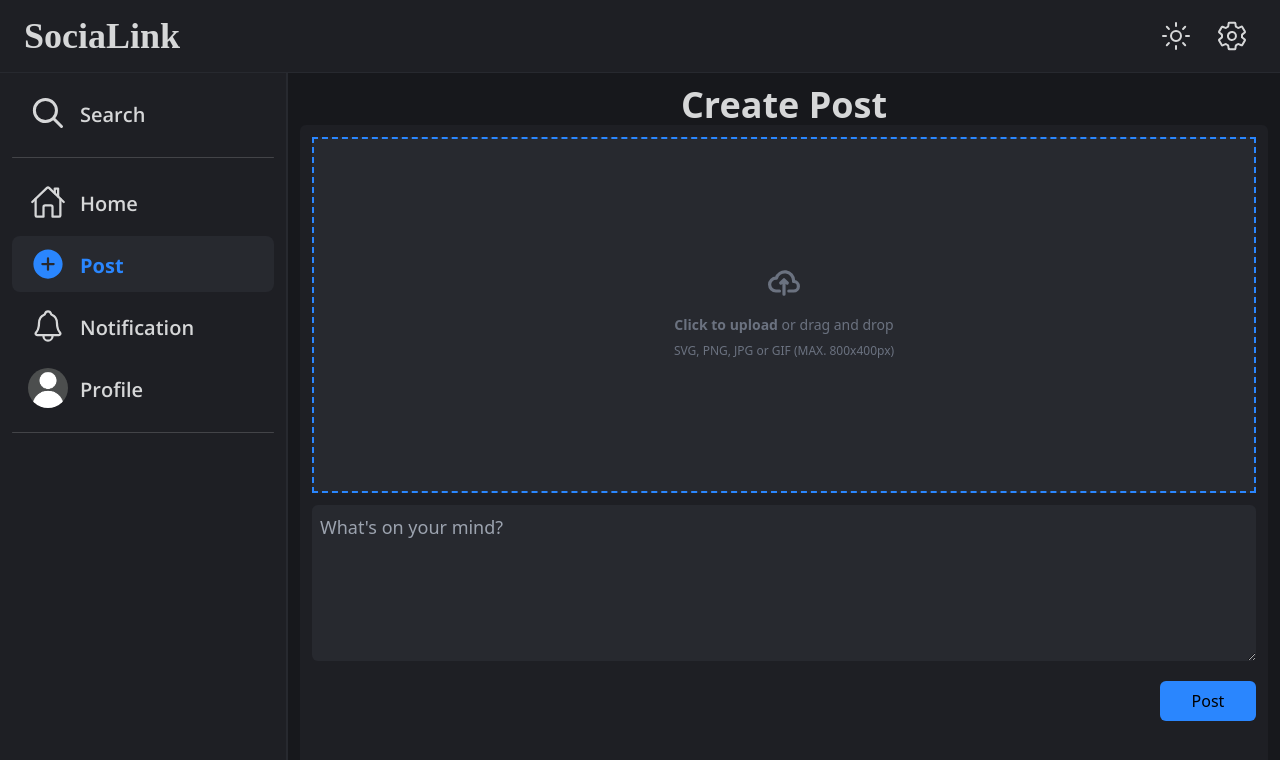
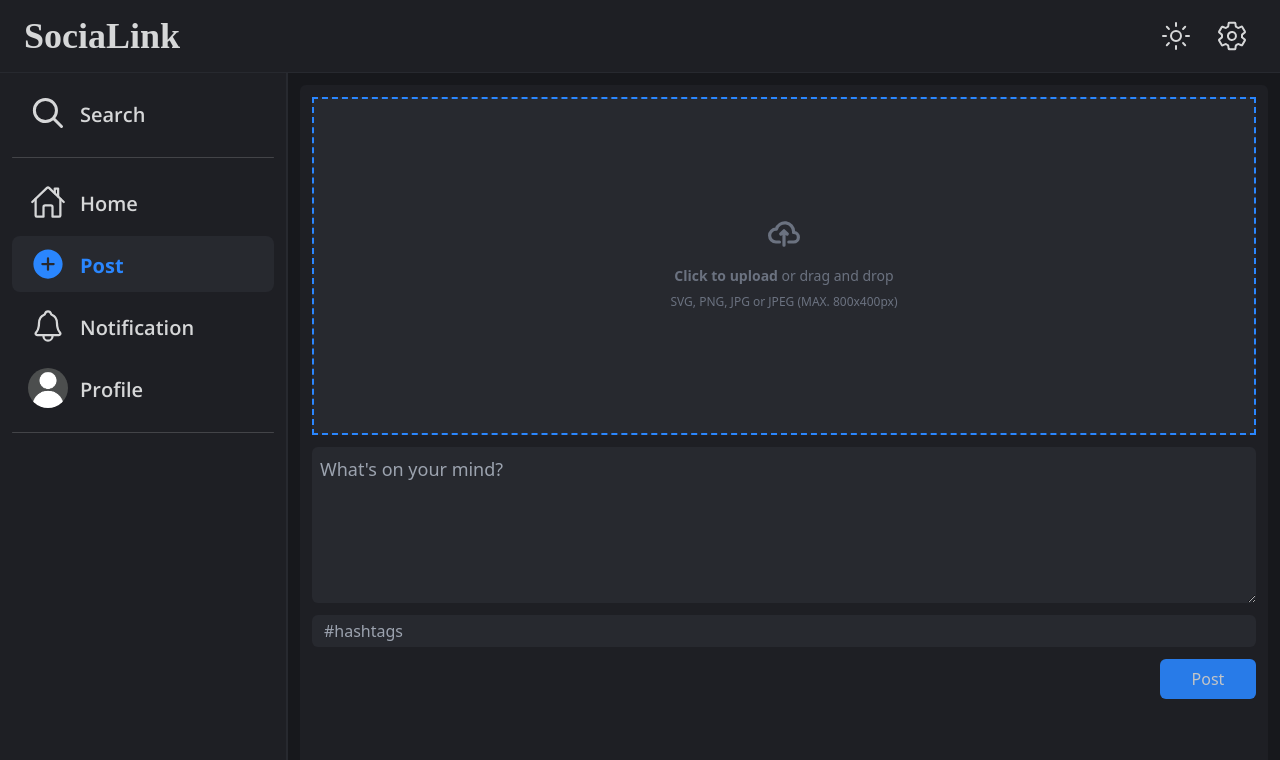
Before and after one commit to muhffikkri/social-media-backup, a React (Vite) app: page /post in a window 1280 px wide. Shown: the top 760 px of the page. Built offline with nearby package versions, Linux system fonts and the light colour scheme.

Commit message:
Add hashtags in post and fixing create post page

```diff
--- a/public/style.css
+++ b/public/style.css
@@ -1479,9 +1479,9 @@ video {
   border-color: rgb(42 134 254 / var(--tw-border-opacity));
 }
 
-.border-d-secondary{
+.border-d-bgc{
   --tw-border-opacity: 1;
-  border-color: rgb(39 41 47 / var(--tw-border-opacity));
+  border-color: rgb(23 24 28 / var(--tw-border-opacity));
 }
 
 .border-d-text{
@@ -1493,11 +1493,6 @@ video {
   border-color: transparent;
 }
 
-.border-d-bgc{
-  --tw-border-opacity: 1;
-  border-color: rgb(23 24 28 / var(--tw-border-opacity));
-}
-
 .bg-\[rgba\(214\2c 215\2c 216\2c 0\.4\)\]{
   background-color: rgba(214,215,216,0.4);
 }
@@ -1544,6 +1539,14 @@ video {
 .bg-red-800{
   --tw-bg-opacity: 1;
   background-color: rgb(153 27 27 / var(--tw-bg-opacity));
+}
+
+.bg-\[rgba\(214\2c 215\2c 216\2c 0\.25\)\]{
+  background-color: rgba(214,215,216,0.25);
+}
+
+.bg-\[rgba\(214\2c 215\2c 216\2c 0\.2\)\]{
+  background-color: rgba(214,215,216,0.2);
 }
 
 .bg-cover{
@@ -1898,10 +1901,6 @@ video {
   transition-duration: 150ms;
 }
 
-.delay-300{
-  transition-delay: 300ms;
-}
-
 .delay-150{
   transition-delay: 150ms;
 }
--- a/src/components/CommentSection.jsx
+++ b/src/components/CommentSection.jsx
@@ -3,14 +3,13 @@ export default function CommentsSection({ setCommentActive }) {
 	return (
 		<>
 			<section
-				className="w-screen h-[calc(100vh-61px)] md:h-[calc(100vh-73px)] top-[61px] md:top-[73px] left-0 font-bold fixed flex flex-col justify-end md:justify-center z-[999] bg-[rgba(214,215,216,0.4)] cursor-pointer"
+				className="w-screen h-[calc(100vh-61px)] md:h-[calc(100vh-73px)] top-[61px] md:top-[73px] left-0 font-bold fixed flex flex-col justify-end md:justify-center z-[999] bg-[rgba(214,215,216,0.2)] cursor-pointer"
 				onClick={() => {
 					setCommentActive(false);
 				}}
 			>
 				<div
 					className="bg-d-primary w-full md:w-4/5 max-w-screen-md h-[80%] self-center relative rounded-lg shadow-lg flex flex-col cursor-auto"
-					id="COMMENT_SECTION"
 					onClick={(event) => {
 						event.stopPropagation();
 					}}
@@ -33,17 +32,10 @@ export default function CommentsSection({ setCommentActive }) {
 							}}
 						/>
 					</div>
-
-					{/* Comments Section */}
 					<div className="p-4 flex-1 overflow-y-auto">
-						{/* Sample Comment */}
 						<Comment />
 						<Comment />
 					</div>
-
-					{/* Separator */}
-
-					{/* Input Field */}
 					<div className="p-3 border-t border-d-text flex justify-between ">
 						<input
 							type="text"
--- a/src/components/Post.jsx
+++ b/src/components/Post.jsx
@@ -15,12 +15,15 @@ export default function Post() {
 			<div className="w-full h-auto flex flex-col bg-d-primary rounded-xl mb-2">
 				<div className="flex flex-col p-4 pb-2">
 					<div className="w-full h-14 flex items-center" id="headerPost">
-						<div className="w-12 h-12 rounded-full bg-d-bgc" id="image"></div>
+						<div
+							className="w-12 h-12 rounded-full bg-d-bgc cursor-pointer"
+							id="image"
+						></div>
 						<div
 							className="flex flex-col px-2 text-d-text"
 							id="nameAndLocation"
 						>
-							<p className="font-bold text-xl">Nama</p>
+							<p className="font-bold text-xl cursor-pointer">Nama</p>
 							<p className="font-semibold opacity-80">location</p>
 						</div>
 					</div>
@@ -30,6 +33,9 @@ export default function Post() {
 							Aspernatur reiciendis, ullam aut quisquam temporibus quod placeat
 							repellendus sequi. Quo voluptatem beatae quia at minima excepturi
 							nobis, iste veniam quas. Necessitatibus?
+						</p>
+						<p className="text-d-accent text-lg font-semibold py-1">
+							#hashtags #kirim #socialmedia
 						</p>
 					</div>
 				</div>
--- a/src/components/PostForm.jsx
+++ b/src/components/PostForm.jsx
@@ -1,13 +1,9 @@
-//! THIS IS JUST A TEMPLATE AND WE ARE NOT USING THIS FOR NOW
 export default function PostForm() {
 	return (
 		<>
 			<div className="container h-16 lg:hidden"></div>
 
 			<div className="w-[calc(100% - 288px)] sm:h-[calc(100vh-73px)] xl:ml-[288px] xl:mt-[73px] p-3">
-				<div className="text-d-text text-4xl w-full text-center font-semibold">
-					<p>Create Post</p>
-				</div>
 				<div className="bg-d-primary rounded-md p-3 h-full flex flex-col gap-3 mb-16 sm:mb-28 lg:mb-24">
 					<div className="bg-d-secondary border-dashed border-2 border-d-accent flex grow justify-center content-center">
 						{/* <input
@@ -42,7 +38,7 @@ export default function PostForm() {
 										and drop
 									</p>
 									<p class="text-xs text-gray-500 dark:text-gray-400">
-										SVG, PNG, JPG or GIF (MAX. 800x400px)
+										SVG, PNG, JPG or JPEG (MAX. 800x400px)
 									</p>
 								</div>
 								<input id="dropzone-file" type="file" class="hidden" />
@@ -56,11 +52,16 @@ export default function PostForm() {
 							id="description"
 							cols="10"
 							rows="5"
-							className="rounded-md min-h-1 bg-d-secondary text-d-text p-2 text-lg mb-2 md:h-"
+							className="rounded-md min-h-1 bg-d-secondary text-d-text p-2 text-lg mb-2 outline-none focus:ring-2 focus:ring-blue-500 transition-300 md:h-"
 							placeholder="What's on your mind?"
 						></textarea>
-						{/* <input type="text" className="rounded-md bg-d-secondary h-8" /> */}
-						<button className="w-24 h-10 bg-d-accent rounded-md mt-3 place-self-end">
+
+						<input
+							type="text"
+							className="rounded-md transition-300 outline-none focus:ring-2 focus:ring-blue-500 bg-d-secondary h-8 p-3 mt-1 text-d-text "
+							placeholder="#hashtags"
+						/>
+						<button className="w-24 h-10 text-d-text opacity-90 bg-d-accent rounded-md mt-3 place-self-end transition-all hover:opacity-100">
 							Post
 						</button>
 					</div>
```
